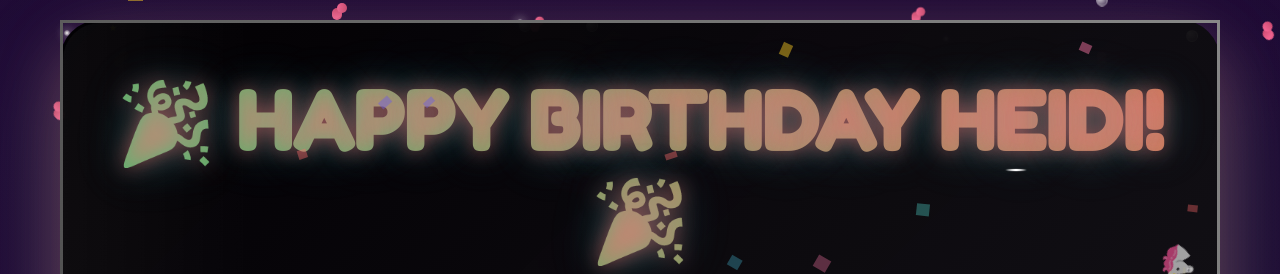
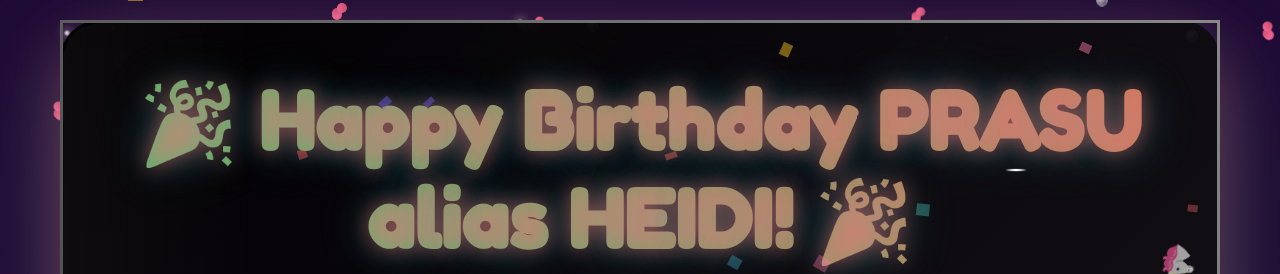
Before and after one commit to Winteriscommiting/Sister, a plain HTML site: page index.html in a window 1280 px wide. Shown: the top 274 px of the page. Drawn offline with Linux system fonts and the light colour scheme; animation ran at ten frames a second.

```diff
--- a/index.html
+++ b/index.html
@@ -3,7 +3,7 @@
 <head>
     <meta charset="UTF-8">
     <meta name="viewport" content="width=device-width, initial-scale=1.0">
-    <title>🎉 Grand Birthday Celebration 🎉</title>
+    <title>🎉 Happy Birthday Heidi 🎉</title>
     <style>
         @import url('https://fonts.googleapis.com/css2?family=Dancing+Script:wght@400;700&family=Fredoka+One&family=Poppins:wght@300;400;600;700&family=Pacifico&family=Righteous&display=swap');
 
@@ -805,7 +805,7 @@
     <div class="container">
         <!-- Header -->
         <div class="header">
-            <h1 class="main-title">🎉 HAPPY BIRTHDAY HEIDI! 🎉</h1>
+            <h1 class="main-title">🎉 Happy Birthday PRASU alias HEIDI! 🎉</h1>
             <p class="subtitle">Today We Celebrate YOU!</p>
             <div class="cake-container">
                 <div class="cake">🎂</div>
```
